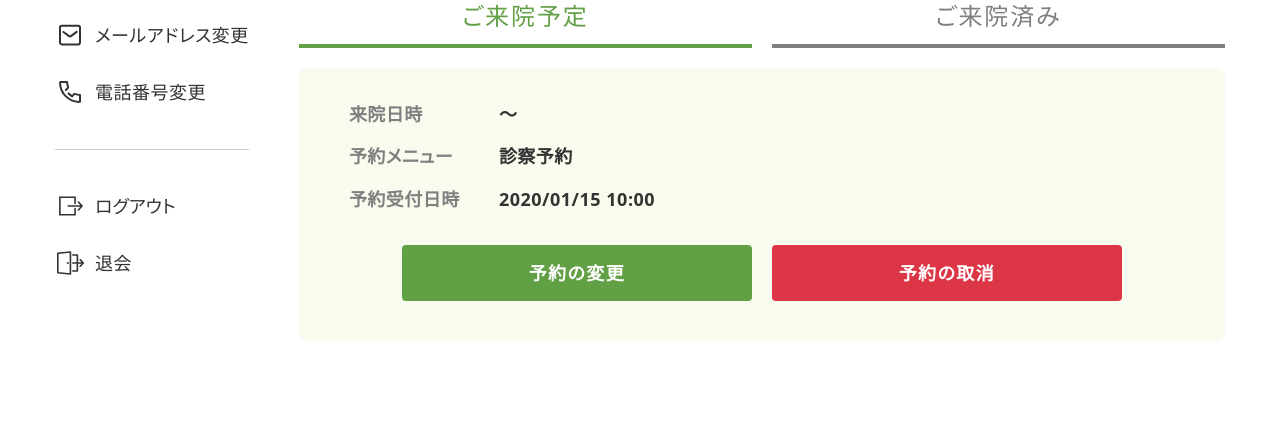
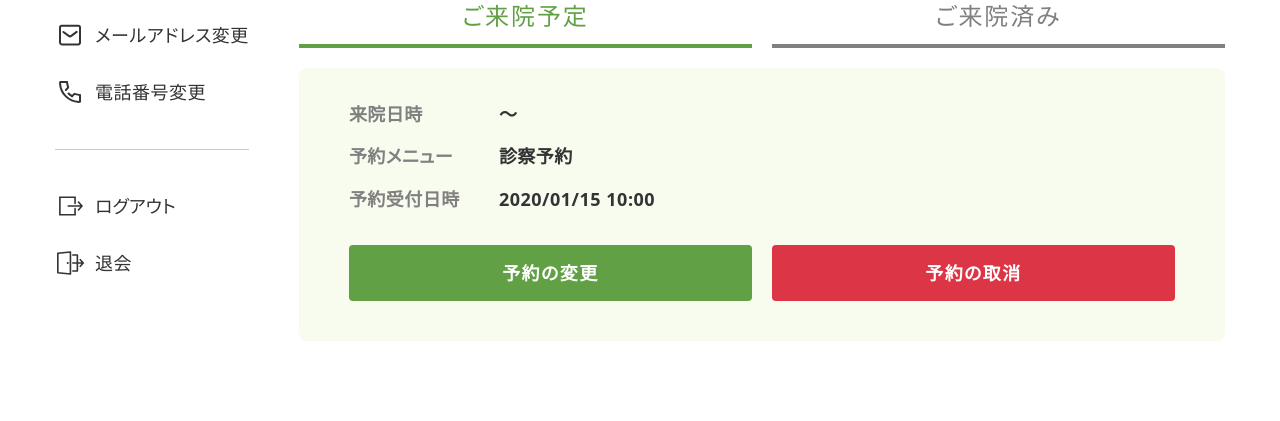
Before and after one commit to tomizawa0214/django-nagasaki-naika, a Django app: template app/templates/mypage.html in a window 1280 px wide. Shown: the part 477-898 px from the top of the page. Run offline with Django 5.2, Linux system fonts and the light colour scheme; the template is opened without the code that fills it: most values are stand-ins (such as "Sample title", 1, 10 or a date in 2020); some libraries are stand-ins or nearby versions.

Commit message:
【マイページ】ボタンの最大幅を修正

```diff
--- a/app/static/css/style.css
+++ b/app/static/css/style.css
@@ -1791,6 +1791,9 @@
     margin: 8vw 0 0;
   }
 }
+.p-mypage__button .c-button {
+  max-width: none;
+}
 .p-mypage__empty {
   margin: 6rem 0 0;
   text-align: center;
--- a/app/static/scss/pages/_mypage.scss
+++ b/app/static/scss/pages/_mypage.scss
@@ -289,6 +289,10 @@
       flex-direction: column;
       margin: calc(30 / 375) * 100vw 0 0;
     }
+
+    .c-button {
+      max-width: none;
+    }
   }
 
   &__empty {
--- a/app/templates/mypage.html
+++ b/app/templates/mypage.html
@@ -82,6 +82,7 @@
             {# ご来院済み #}
             <div id="panel-done" role="tabpanel" aria-labelledby="tab-done">
             {% if appointment_done %}
+              <ul>
               {% for appointment in appointment_done %}
                 <li class="p-mypage__card p-mypage__card--done">
                   <dl class="p-mypage__list">
```
Also changed, not shown: app/static/css/style.min.css, 2 other files.
